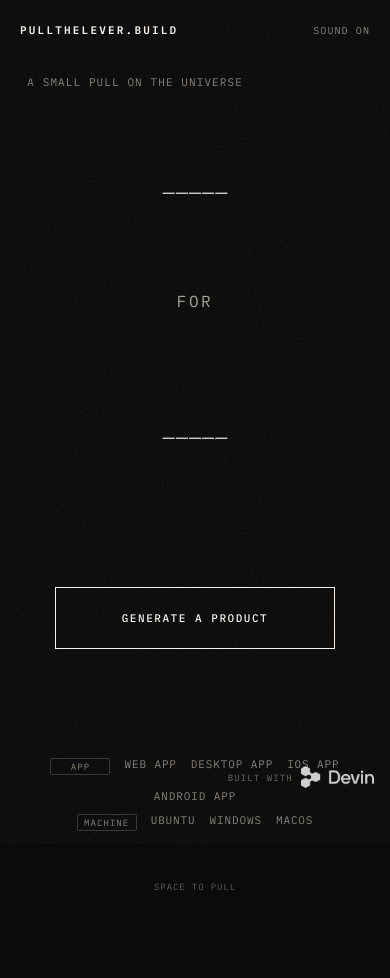
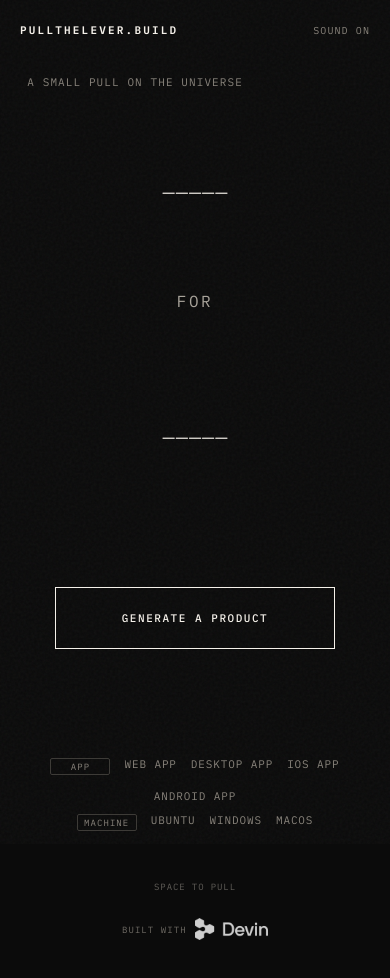
Before and after one commit to mattbergland/lever, a Next.js app: page / in a window 390 px wide. Shown: the top 978 px of the page. Before the commit the page ends 948 px from the top, so only its background shows below. Built offline with nearby package versions, Linux system fonts and the light colour scheme; no server answers.

Commit message:
Flow the Devin credit below content on mobile
Co-Authored-By: hello@mattberg.land <hello@mattberg.land>

```diff
--- a/app/page.module.css
+++ b/app/page.module.css
@@ -422,8 +422,10 @@
   }
 
   .credit {
-    right: 16px;
-    bottom: 56px;
+    position: static;
+    display: flex;
+    justify-content: center;
+    margin: 28px auto 16px;
   }
 }
 
```
